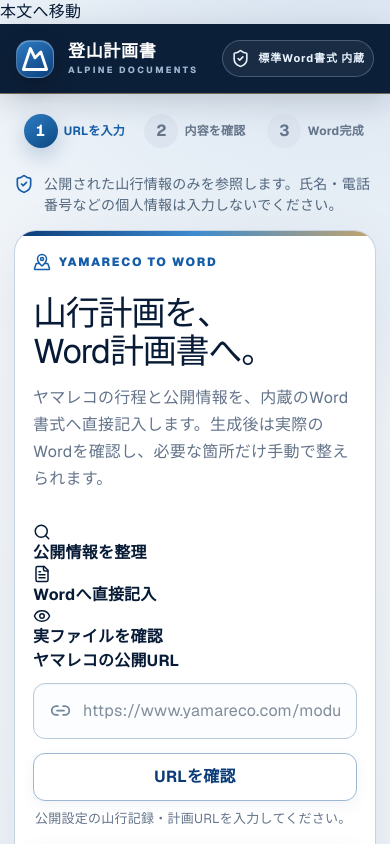
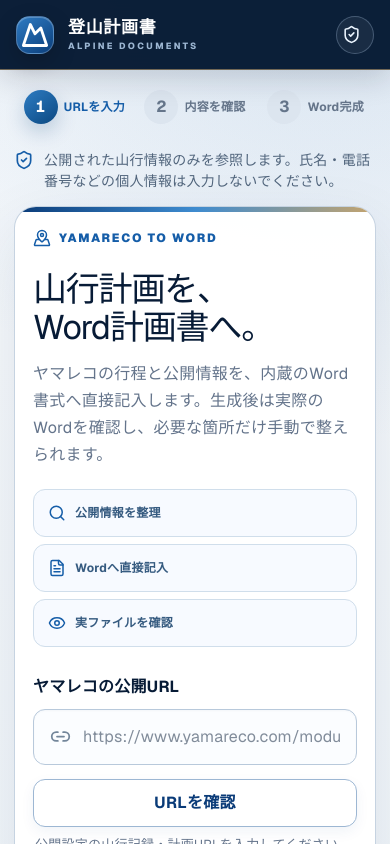
Before and after one commit to ykuru2003/mountain-plan-assistant, a Next.js app: page / in a window 390 px wide. Shown: the top 844 px of the page. Built offline with nearby package versions, Linux system fonts and the light colour scheme.

Commit message:
Polish responsive blue interface and accessibility

```diff
--- a/app/globals.css
+++ b/app/globals.css
@@ -19,7 +19,10 @@
 body { margin: 0; background: var(--surface); color: var(--navy); font-family: var(--font-geist-sans), "Noto Sans JP", system-ui, sans-serif; letter-spacing: .015em; }
 button, input, textarea { font: inherit; }
 button, a { -webkit-tap-highlight-color: transparent; }
+button:disabled { cursor: not-allowed; opacity: .56; }
 button:focus-visible, a:focus-visible, input:focus-visible, textarea:focus-visible { outline: 3px solid rgba(20,121,211,.28); outline-offset: 2px; }
+.skip-link { position: fixed; top: 10px; left: 10px; z-index: 100; padding: 10px 14px; border-radius: 8px; color: white; background: var(--blue-dark); transform: translateY(-160%); transition: transform .18s; }
+.skip-link:focus { transform: translateY(0); }
 
 .app-shell { min-height: 100vh; background: radial-gradient(circle at 84% -8%, rgba(45,111,181,.18) 0, transparent 34rem), linear-gradient(180deg,#f8fafc 0,#edf3f8 100%); }
 .topbar { height: 86px; padding: 0 clamp(22px,4vw,64px); display: flex; align-items: center; justify-content: space-between; border-bottom: 1px solid rgba(197,164,109,.55); background: rgba(5,24,50,.97); backdrop-filter: blur(18px); position: sticky; top: 0; z-index: 20; box-shadow: 0 8px 30px rgba(3,17,37,.16); }
@@ -48,6 +51,9 @@
 .eyebrow { display: inline-flex; align-items: center; gap: 8px; color: var(--blue); font-weight: 850; font-size: 12px; letter-spacing: .14em; }
 h1 { font-size: clamp(34px,4vw,54px); line-height: 1.13; margin: 16px 0 13px; letter-spacing: -.035em; }
 .lead { margin: 0 0 30px; color: var(--muted); line-height: 1.7; }
+.feature-row { display: grid; grid-template-columns: repeat(3,1fr); gap: 10px; margin: -10px 0 28px; }
+.feature-row span { min-height: 62px; padding: 12px 14px; display: flex; align-items: center; gap: 9px; border: 1px solid #d0deeb; border-radius: 12px; color: #365b80; background: #f7faff; font-size: 12px; }
+.feature-row svg { flex: 0 0 auto; color: var(--blue); }
 label { display: block; font-weight: 700; margin-bottom: 10px; }
 label span { color: var(--muted); font-size: 13px; font-weight: 500; }
 .url-row { display: flex; gap: 14px; }
@@ -102,14 +108,21 @@
 
 .review-layout { display: grid; grid-template-columns: minmax(0, 1fr) 330px; gap: 22px; align-items: start; }
 .review-toolbar, .notice { grid-column: 1 / -1; }
-.review-toolbar { display: flex; align-items: center; justify-content: space-between; }
-.review-toolbar > div { display: flex; gap: 10px; }
+.review-toolbar { display: grid; grid-template-columns: auto minmax(180px,1fr) auto; align-items: center; gap: 18px; }
+.review-toolbar-title { min-width: 0; display: flex; flex-direction: column; gap: 3px; }
+.review-toolbar-title small { color: var(--muted); font-size: 10px; font-weight: 800; letter-spacing: .08em; }
+.review-toolbar-title strong { overflow: hidden; color: var(--navy); font-size: 15px; text-overflow: ellipsis; white-space: nowrap; }
+.review-toolbar-actions { display: flex; gap: 10px; }
 .text-button { border-color: transparent; color: #51677c; padding-left: 0; background: transparent; }
 .primary-small { background: var(--blue); color: white; }
 .notice { margin: -8px 0 0; background: #fff8e6; color: #72561d; border: 1px solid #f0d68d; }
 .plan-editor, .sources-card { border: 1px solid var(--border); border-radius: 16px; background: white; padding: clamp(24px,3vw,38px); box-shadow: 0 5px 20px rgba(17,38,61,.05); }
 .editor-heading { display: flex; justify-content: space-between; align-items: end; padding-bottom: 20px; margin-bottom: 24px; border-bottom: 1px solid var(--border); font-size: 22px; font-weight: 750; }
 .editor-heading small { color: var(--muted); font-size: 12px; font-weight: 500; }
+.section-nav { display: grid; grid-template-columns: repeat(5,1fr); gap: 7px; margin: 0 0 22px; }
+.section-nav a { min-height: 54px; padding: 9px 8px; display: flex; flex-direction: column; justify-content: center; gap: 3px; border: 1px solid #d3dfeb; border-radius: 10px; color: #3f5f80; background: #f8fbfe; text-decoration: none; font-size: 10px; font-weight: 750; }
+.section-nav a:hover { border-color: #8db4d7; background: var(--blue-pale); }
+.section-nav span { color: var(--blue); font-size: 9px; letter-spacing: .08em; }
 .plan-editor label { margin-bottom: 22px; }
 .plan-editor label > span { float: right; }
 .plan-editor input { width: 100%; min-height: 50px; margin-top: 8px; border: 1px solid #a9b9c9; border-radius: 9px; padding: 0 14px; color: var(--navy); font-weight: 500; }
@@ -121,7 +134,13 @@
 .completion-card span { display: flex; flex-direction: column; gap: 3px; }
 .completion-card small { color: var(--muted); font-size: 12px; }
 .completion-card progress { width: 100%; height: 11px; overflow: hidden; border: 0; border-radius: 999px; accent-color: var(--blue); }
+.completion-detail { grid-column: 1 / -1; margin: -5px 0 0; padding-top: 12px; border-top: 1px solid #d5e1ed; font-size: 12px; line-height: 1.6; }
+.completion-detail.complete { display: flex; align-items: center; gap: 6px; color: #28725f; }
+.completion-detail.incomplete { color: #80612c; }
+.required-mark { float: none !important; margin-left: 5px; padding: 2px 6px; border-radius: 999px; color: #9a3342 !important; background: #fff0f2; font-size: 9px !important; font-weight: 800 !important; vertical-align: 2px; }
+.plan-editor input[aria-invalid="true"], .plan-editor textarea[aria-invalid="true"] { border-color: #d7a4aa; background: #fffafb; }
 .editor-section { padding: 26px 0 10px; border-top: 1px solid var(--border); }
+.editor-section[id] { scroll-margin-top: 112px; }
 .editor-section:first-of-type { border-top: 0; }
 .section-title { display: flex; gap: 12px; align-items: flex-start; margin-bottom: 22px; }
 .section-title > span { width: 36px; height: 36px; display: grid; place-items: center; flex: 0 0 auto; border-radius: 10px; background: var(--blue-pale); color: var(--blue); font-size: 13px; font-weight: 800; }
@@ -152,16 +171,25 @@
 .word-error { margin: 10px 0 0; color: var(--danger); font-size: 12px; line-height: 1.5; }
 .word-privacy { display: flex; align-items: flex-start; gap: 6px; margin: 10px 0 0; color: #52734c; font-size: 11px; line-height: 1.5; }
 .word-privacy svg { flex: 0 0 auto; margin-top: 1px; }
+.word-card-note { margin: 10px 0 0; color: var(--muted); font-size: 11px; line-height: 1.6; }
+.word-error-banner { grid-column: 1 / -1; margin: -6px 0 0; padding: 12px 14px; border: 1px solid #e3adb4; border-radius: 12px; background: #fff4f5; }
 .preview-overlay { position: fixed; inset: 0; z-index: 50; display: grid; place-items: center; padding: 22px; background: rgba(13,29,46,.68); backdrop-filter: blur(7px); }
 .preview-window { width: min(1100px, 100%); height: min(90vh, 960px); display: flex; flex-direction: column; overflow: hidden; border-radius: 16px; background: #e5e9ed; box-shadow: 0 28px 80px rgba(0,0,0,.32); }
 .preview-window-toolbar { min-height: 70px; padding: 14px 20px; display: flex; justify-content: space-between; align-items: center; background: white; border-bottom: 1px solid #cbd3da; }
 .preview-window-toolbar > div { display: flex; flex-direction: column; gap: 4px; }
 .preview-window-toolbar span { color: var(--muted); font-size: 12px; }
 .preview-window-toolbar button { width: 42px; height: 42px; display: grid; place-items: center; border: 0; border-radius: 9px; background: #eef3f7; color: var(--navy); cursor: pointer; }
+.preview-window-actions { display: flex !important; flex-direction: row !important; align-items: center; gap: 10px !important; }
+.zoom-controls { min-height: 42px; display: flex; align-items: center; gap: 2px; padding: 3px; border: 1px solid #cfdae5; border-radius: 10px; background: #f6f9fc; }
+.zoom-controls button { width: 34px; height: 34px; background: transparent; }
+.zoom-controls button:hover:not(:disabled) { background: #e5eef7; }
+.zoom-controls button:disabled { cursor: not-allowed; opacity: .35; }
+.zoom-controls output { min-width: 46px; color: #365a7e; text-align: center; font-size: 11px; font-weight: 800; }
 .preview-scroll { overflow: auto; flex: 1; padding: 34px; }
 .docx-renderer .docx-wrapper { min-height: 100%; padding: 0; display: flex; flex-direction: column; align-items: center; background: transparent; }
 .docx-renderer .docx-wrapper > section.docx { margin: 0 auto 30px; box-shadow: 0 14px 38px rgba(5,28,55,.18); }
 .word-render-error { margin: 0 auto 18px; padding: 14px 16px; border: 1px solid #e1aab0; border-radius: 12px; background: #fff4f5; color: var(--danger); }
+.word-render-loading { width: max-content; margin: 24px auto; padding: 12px 16px; display: flex; align-items: center; gap: 9px; border-radius: 999px; color: #365a7e; background: white; box-shadow: 0 8px 24px rgba(8,42,78,.1); font-size: 13px; font-weight: 700; }
 .word-page { width: min(794px, 100%); min-height: 1123px; margin: 0 auto 32px; padding: 56px 50px; background: white; color: #161616; box-shadow: 0 5px 18px rgba(0,0,0,.13); font-family: "Yu Mincho", "Hiragino Mincho ProN", serif; }
 .word-page h1 { margin: 0 0 24px; text-align: center; font-size: 25px; letter-spacing: .08em; }
 .word-page h2 { margin: 0 0 16px; font-size: 18px; }
@@ -249,24 +277,34 @@
   .brand-mark { width: 38px; height: 38px; }
   .brand-copy strong { font-size: 17px; }
   .header-actions a { display: none; }
-  .public-chip { font-size: 11px; padding: 8px; }
+  .public-chip { width: 38px; height: 38px; justify-content: center; overflow: hidden; padding: 0; color: transparent; font-size: 0; }
+  .public-chip svg { color: #e9f3fd; }
   .page { width: min(100% - 28px, 1420px); padding-top: 20px; }
   .stepper li { gap: 6px; font-size: 12px; }
   .stepper li:not(:last-child)::after { display: none; }
   .step-number { width: 34px; height: 34px; }
   .privacy-note { align-items: flex-start; line-height: 1.5; }
   .input-card, .preview-card { padding: 22px 18px; }
+  .feature-row { grid-template-columns: 1fr; gap: 7px; }
+  .feature-row span { min-height: 48px; }
   .url-row { flex-direction: column; }
   .outline-button { width: 100%; }
   .loading-row { grid-template-columns: 26px 92px repeat(3,1fr); }
   .editor-grid { grid-template-columns: 1fr; gap: 0; }
   .completion-card { grid-template-columns: 1fr; gap: 12px; }
-  .review-toolbar { align-items: stretch; flex-direction: column; gap: 8px; }
-  .review-toolbar > div { display: grid; grid-template-columns: 1fr 1fr; }
-  .review-toolbar .outline-button { width: auto; }
+  .review-toolbar { grid-template-columns: 1fr; align-items: stretch; gap: 8px; }
+  .review-toolbar-title { padding: 4px 0 2px; }
+  .review-toolbar-actions { display: grid; grid-template-columns: 1fr 1fr; gap: 8px; }
+  .review-toolbar-actions .outline-button { width: auto; padding-inline: 10px; }
+  .review-toolbar-actions .primary-small { padding-inline: 10px; }
+  .section-nav { display: flex; overflow-x: auto; padding-bottom: 5px; scrollbar-width: thin; }
+  .section-nav a { min-width: 104px; flex: 0 0 auto; }
   .editor-heading { align-items: flex-start; flex-direction: column; gap: 6px; }
   .preview-overlay { padding: 0; }
   .preview-window { width: 100%; height: 100vh; border-radius: 0; }
+  .preview-window-toolbar { min-height: 118px; padding: 12px 14px; align-items: flex-start; flex-direction: column; gap: 10px; }
+  .preview-window-actions { width: 100%; justify-content: space-between; }
+  .zoom-controls { max-width: calc(100% - 54px); }
   .preview-scroll { padding: 14px; }
   .docx-renderer { transform-origin: top left; }
   .word-page { min-height: 900px; padding: 30px 22px; }
@@ -274,6 +312,7 @@
   .screenshot-picker { grid-template-columns: 1fr; }
   .screenshot-button { justify-content: center; }
   .route-map iframe { height: 430px; }
+  input, textarea { font-size: 16px; }
 }
 
 @media (prefers-reduced-motion: reduce) {
```
